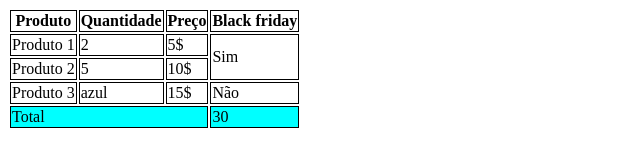
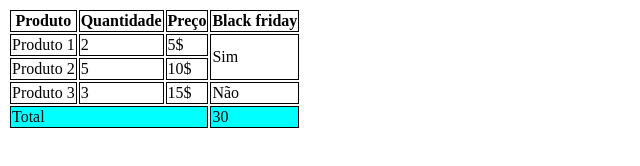
Before and after one commit to wallan-lopes/aula-tabela, a plain HTML site: page index.html in a window 1280 px wide. Shown: the full height of the page, 0-640 px from the left. Drawn offline with Linux system fonts and the light colour scheme.

Commit message:
configuração inicial

```diff
--- a/index.html
+++ b/index.html
@@ -39,7 +39,7 @@
       </tr>
       <tr>
         <td>Produto 3</td>
-        <td>azul</td>
+        <td>3</td>
         <td>15$</td>
         <td>Não</td>
       </tr>
```
